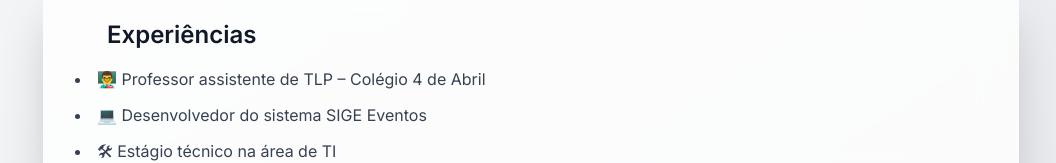
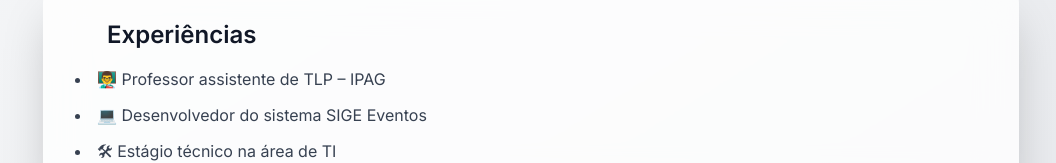
Before and after one commit to albanojoaoalberto/portfolio, a plain HTML site: page index.html in a window 1280 px wide. Shown: the part 397-560 px from the top of the page, without its empty margins (109-1165 px from the left). Drawn offline with nearby package versions, Linux system fonts and the light colour scheme; some icons are missing.

Commit message:
Update index.html

```diff
--- a/index.html
+++ b/index.html
@@ -170,7 +170,7 @@
         <i data-lucide="briefcase" class="w-6 h-6 mr-2 text-primary"></i> Experiências
       </h2>
       <ul class="space-y-3 text-gray-700 dark:text-gray-300 list-disc list-inside">
-        <li>👨‍🏫 Professor assistente de TLP – Colégio 4 de Abril</li>
+        <li>👨‍🏫 Professor assistente de TLP – IPAG</li>
         <li>💻 Desenvolvedor do sistema SIGE Eventos</li>
         <li>🛠 Estágio técnico na área de TI</li>
       </ul>
@@ -274,8 +274,7 @@
           target="_blank"
           rel="noopener noreferrer"
           class="inline-flex items-center mt-4 px-5 py-2 bg-green-500 hover:bg-green-600 text-black font-semibold rounded-full shadow-md transition"
-          aria-label="Enviar mensagem via WhatsApp"
-        >
+          aria-label="Enviar mensagem via WhatsApp">
           <i data-lucide="message-circle" class="w-5 h-5 mr-2"></i> Whatsapp
         </a>
       </div>
```
